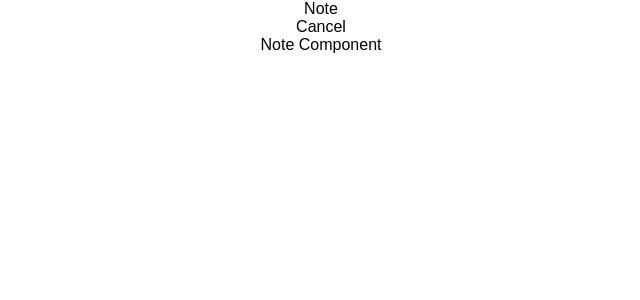
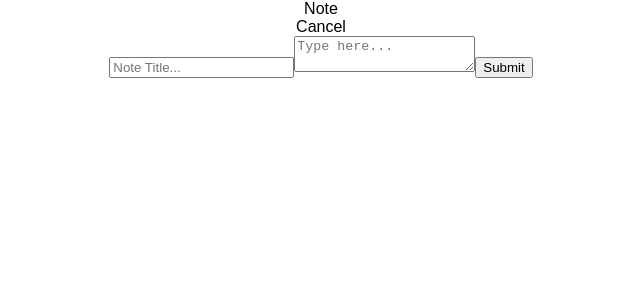
Before and after one commit to RajSannidhi/noteapp, a React (Create React App) app: page / in a window 1280 px wide. Both pictures are taken after a click on the element "+ Note". Shown: the top 300 px of the page, without its empty margins (319-959 px from the left). Built offline with nearby package versions, Linux system fonts and the light colour scheme; no server answers.

Commit message:
Replaced placeholder edit text with placeholder form

```diff
--- a/src/App.js
+++ b/src/App.js
@@ -38,13 +38,15 @@
 
   render() {
 
-    const { showNote, notes } = this.state;
+    const { showNote, notes, note } = this.state;
 
     return (
       <div className="App">
         <Nav toggleNote={this.toggleNote} showNote={showNote} />
         {showNote ?
-          <Note />
+          <Note
+            note={note}
+          />
           :
           <List
             getNotes={this.getNotes}
--- a/src/components/Note.js
+++ b/src/components/Note.js
@@ -3,11 +3,28 @@
 class Note extends React.Component {
 
   render() {
+
+    const { note } = this.props;
+
     return (
       <div className="note-container">
-        Note Component
+        <form className="note-form">
+          <input
+            className="note-title-input"
+            type="text"
+            placeholder="Note Title..."
+            defaultValue={note.title}
+          />
+          <textarea
+            className="note-textarea"
+            placeholder="Type here..."
+            defaultValue={note.content}
+          />
+          <input className="note-button" type="submit" value="Submit" />
+        </form>
       </div>
     );
+
   }
 
 }
```
